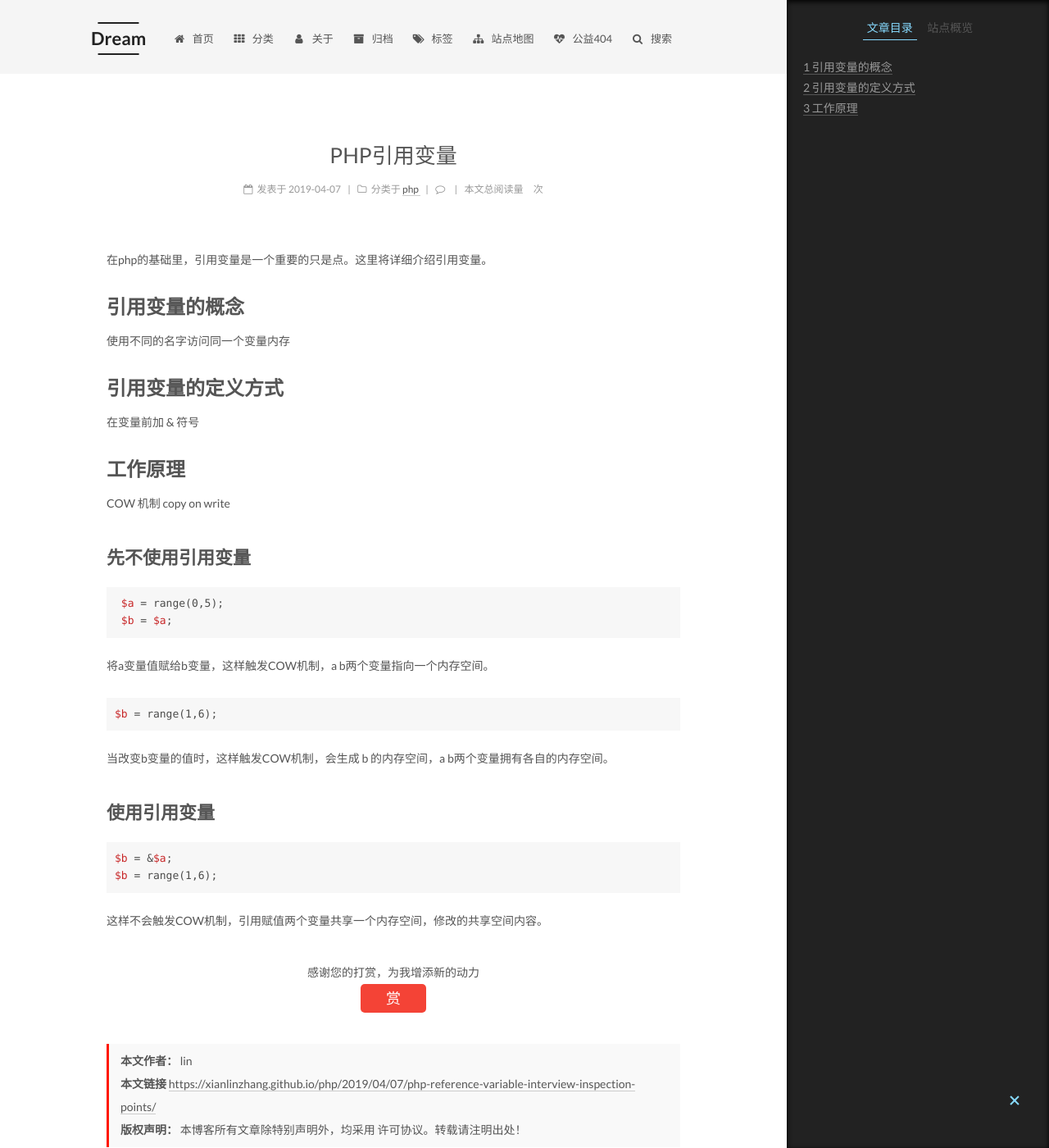
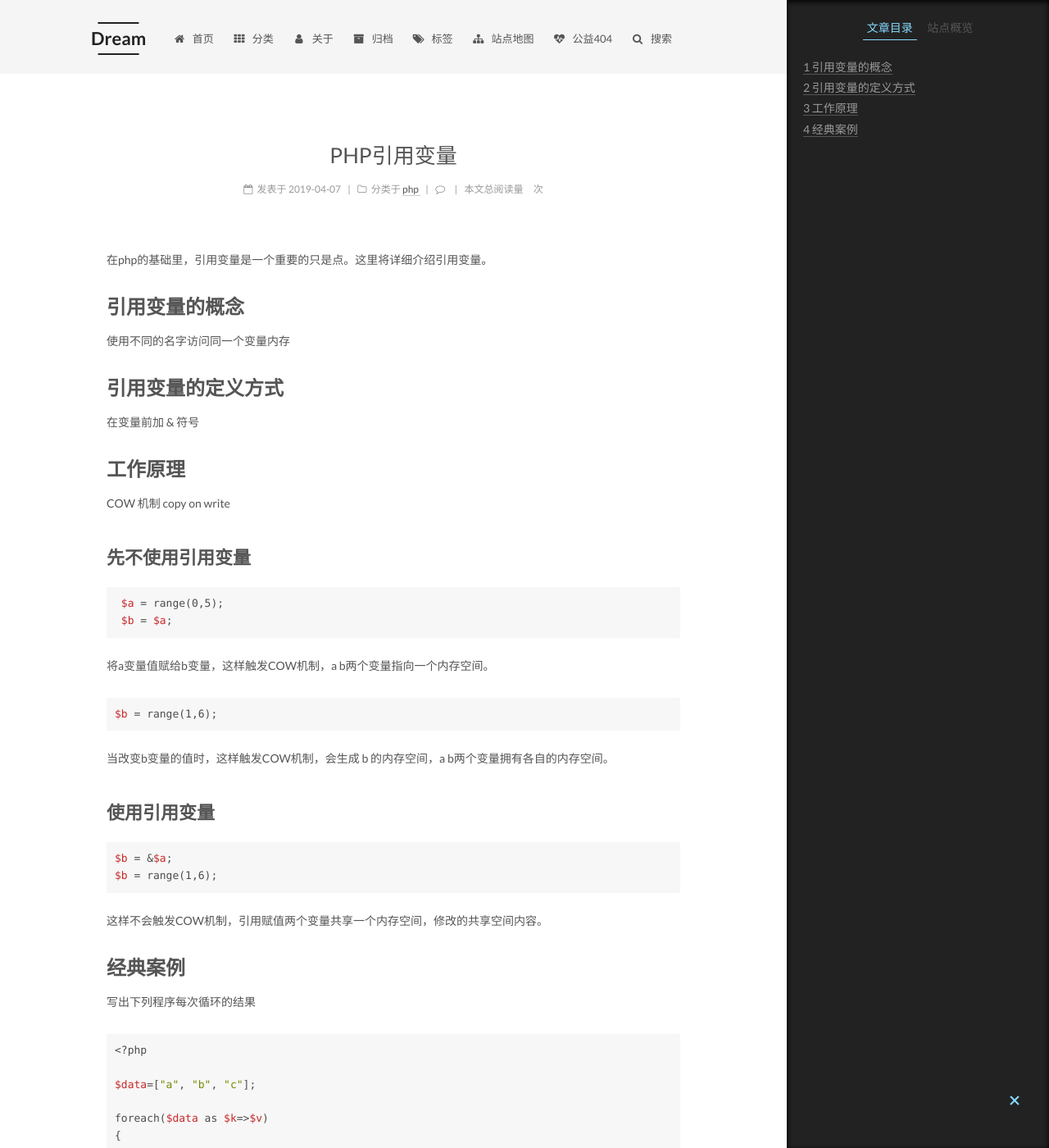
Before and after one commit to xianlinzhang/xianlinzhang.github.io, a Jekyll site: the page built from _posts/2019-04-07-php-reference-variable-interview-inspection-points.md, in a window 1280 px wide and 1400 px high. Shown: the whole window at 82% size. Built offline with Jekyll 4.4.1, drawn with Linux system fonts in a browser that asks for light colours; formulas are drawn with MathJax 3; comment, search, counter and statistics services are not loaded; some of the changed text lies outside the part shown.

Commit message:
edit php-reference-variable-interview-inspection-points blog

````diff
--- a/_posts/2019-04-07-php-reference-variable-interview-inspection-points.md
+++ b/_posts/2019-04-07-php-reference-variable-interview-inspection-points.md
@@ -42,3 +42,39 @@ $b = &$a;
 $b = range(1,6);
 ```
 这样不会触发COW机制，引用赋值两个变量共享一个内存空间，修改的共享空间内容。
+
+# 经典案例
+写出下列程序每次循环的结果
+
+```shell
+<?php
+
+$data=["a", "b", "c"];
+
+foreach($data as $k=>$v)
+{
+	$v = &$data[$k];
+}
+
+```
+第一次循环
+$k=0;
+$v=a;
+$v=&$data[0];
+
+$v和$data[0] 变量指向同一内存地址
+第一次循环的结果：["a", "b", "c"]
+
+第二次循环时 $v被赋值为b，对于在同一内存地址的$data[0]也变为b
+$k=1;
+$v=b;
+$v=&$data[1];
+
+第二次循环的结果：["b", "b", "c"]
+
+同理,第三次循环$data[1]也变为c
+$k=2;
+$v=c;
+$v=&$data[2];
+
+第三次循环的结果：["b", "c", "c"]
````
